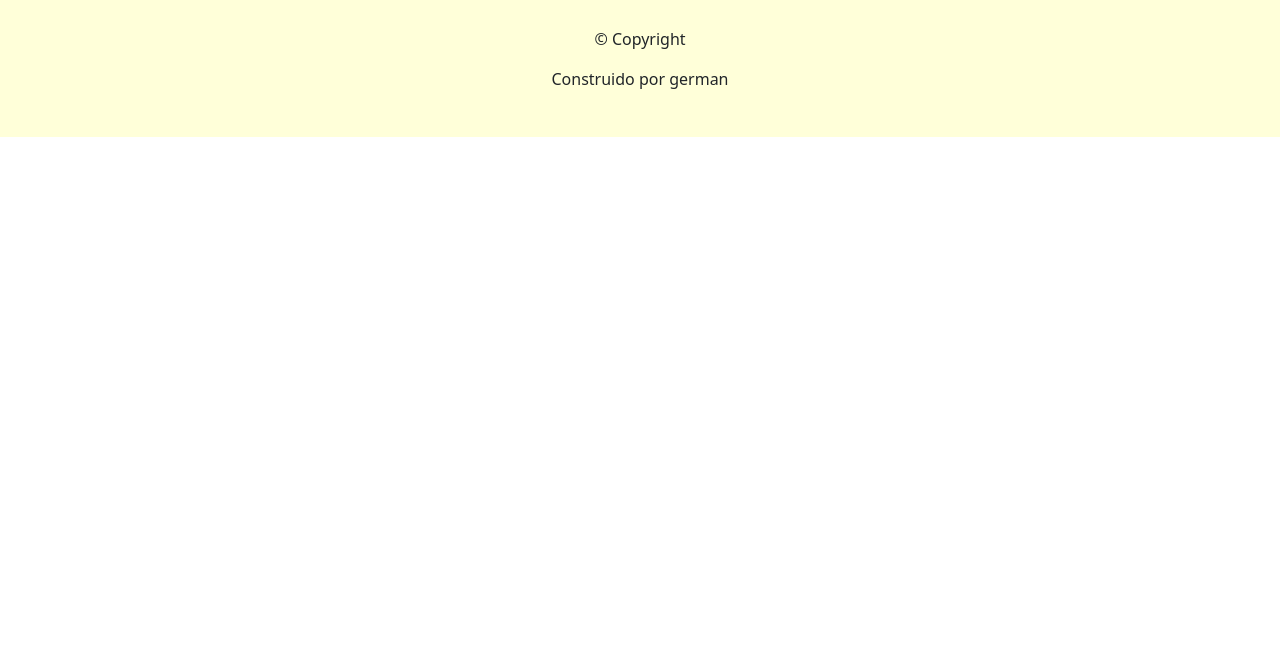
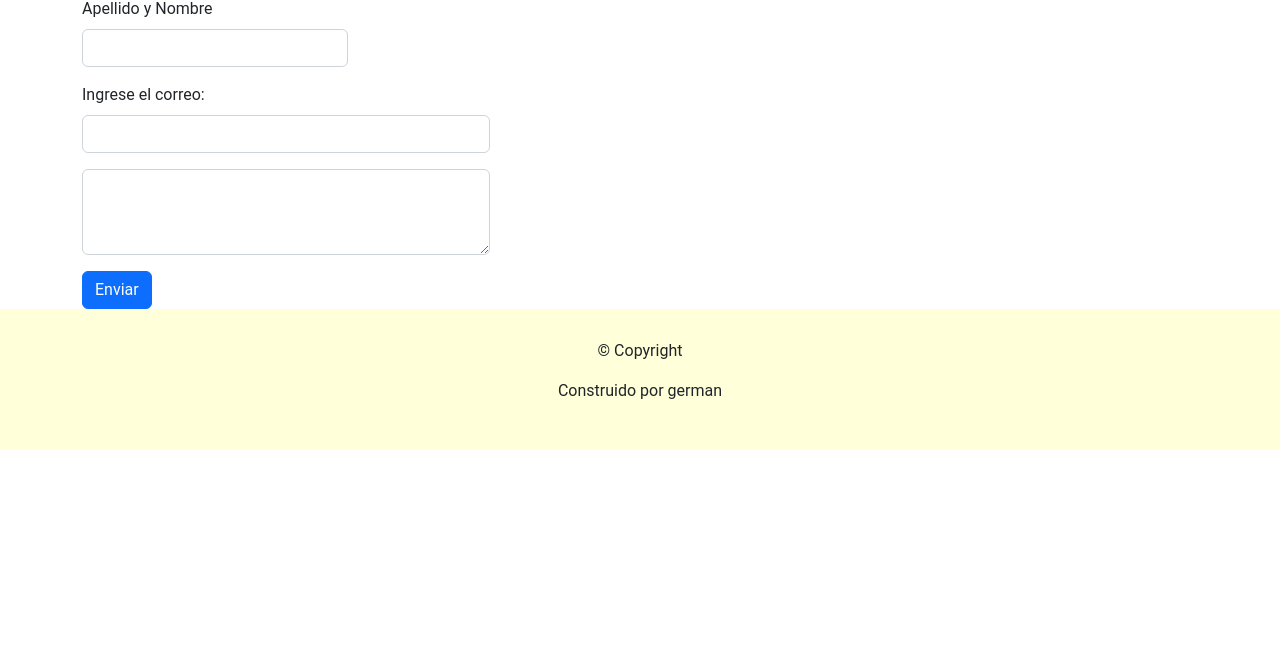
Before and after one commit to codoacodo-23526/ejemplo-tpo, a plain HTML site: page pages/contact.html in a window 1280 px wide. Shown: the part 145-800 px from the top of the page. Drawn offline with nearby package versions, Linux system fonts and the light colour scheme; files that its build step writes are made by us from their sources; a web font is replaced by a local one.

Commit message:
pagina de contacto

```diff
--- a/pages/contact.html
+++ b/pages/contact.html
@@ -5,9 +5,11 @@
     <meta charset="UTF-8">
     <meta name="viewport" content="width=device-width, initial-scale=1.0">
     <title>Portforlio</title>
-    <link rel="stylesheet" href="./assets/css/styles.css">
-    <link href="https://cdn.jsdelivr.net/npm/bootstrap@5.2.3/dist/css/bootstrap.min.css" rel="stylesheet" integrity="sha384-rbsA2VBKQhggwzxH7pPCaAqO46MgnOM80zW1RWuH61DGLwZJEdK2Kadq2F9CUG65" crossorigin="anonymous">
+    <link href="https://cdn.jsdelivr.net/npm/bootstrap@5.2.3/dist/css/bootstrap.min.css" rel="stylesheet"
+        integrity="sha384-rbsA2VBKQhggwzxH7pPCaAqO46MgnOM80zW1RWuH61DGLwZJEdK2Kadq2F9CUG65" crossorigin="anonymous">
+    <link rel="stylesheet" href="../assets/css/styles.css">
 </head>
+
 <body>
     <!-- NavBar -->
     <nav>
@@ -22,8 +24,42 @@
 
     <main>
         <section>
-            <h2>Contacto</h2>
 
+            <div class="container">
+                <div class="row">
+                    <h2>Contacto</h2>
+                    <div class="col-9">
+                        <form class="row g-3 needs-validation" action="https://formspree.io/f/meqbrzpb" method="POST">
+                            <div class="col-md-4">
+                                <label for="nombre" class="form-label">Apellido y Nombre</label>
+                                <input type="text" class="form-control" id="nombre" name="nombre" required>
+                            </div>
+                            <div class="col-md-4">
+
+                            </div>
+                            <div class="col-md-6">
+                                <label for="correo" class="form-label">Ingrese el correo:</label>
+                                <div class="input-group has-validation">
+                                    <input type="email" class="form-control" id="correo" name="correo"
+                                        aria-describedby="inputGroupPrepend" required>
+                                </div>
+                            </div>
+                            <div class="col-md-4">
+
+                            </div>
+                            <div class="col-md-6">
+                                <textarea class="form-control" id="mensaje" name="mensaje" rows="3" required>
+
+                                </textarea>
+                            </div>
+
+                            <div class="col-12">
+                                <button class="btn btn-primary" type="submit">Enviar</button>
+                            </div>
+                        </form>
+                    </div>
+                </div>
+            </div>
         </section>
     </main>
 
@@ -31,5 +67,13 @@
         <p>&copy; Copyright</p>
         <p>Construido por german</p>
     </footer>
+
+    <script src="https://cdn.jsdelivr.net/npm/@popperjs/core@2.11.6/dist/umd/popper.min.js"
+        integrity="sha384-oBqDVmMz9ATKxIep9tiCxS/Z9fNfEXiDAYTujMAeBAsjFuCZSmKbSSUnQlmh/jp3"
+        crossorigin="anonymous"></script>
+    <script src="https://cdn.jsdelivr.net/npm/bootstrap@5.2.3/dist/js/bootstrap.min.js"
+        integrity="sha384-cuYeSxntonz0PPNlHhBs68uyIAVpIIOZZ5JqeqvYYIcEL727kskC66kF92t6Xl2V"
+        crossorigin="anonymous"></script>
 </body>
+
 </html>
```
Also changed, not shown: index.html (+7 -1 lines), pages/projects.html (+12 -2 lines), pages/skills.html (+8 -0 lines).
